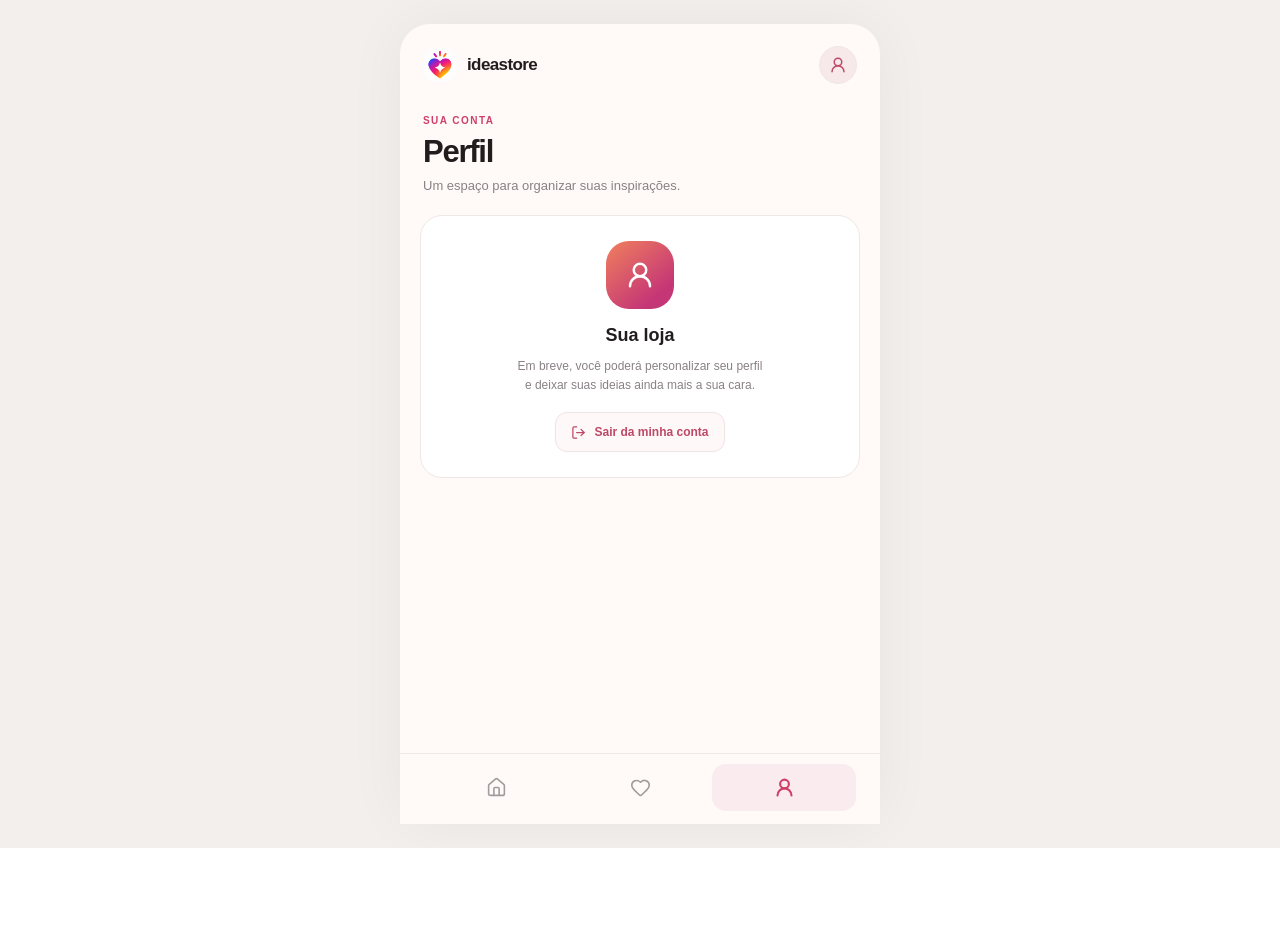
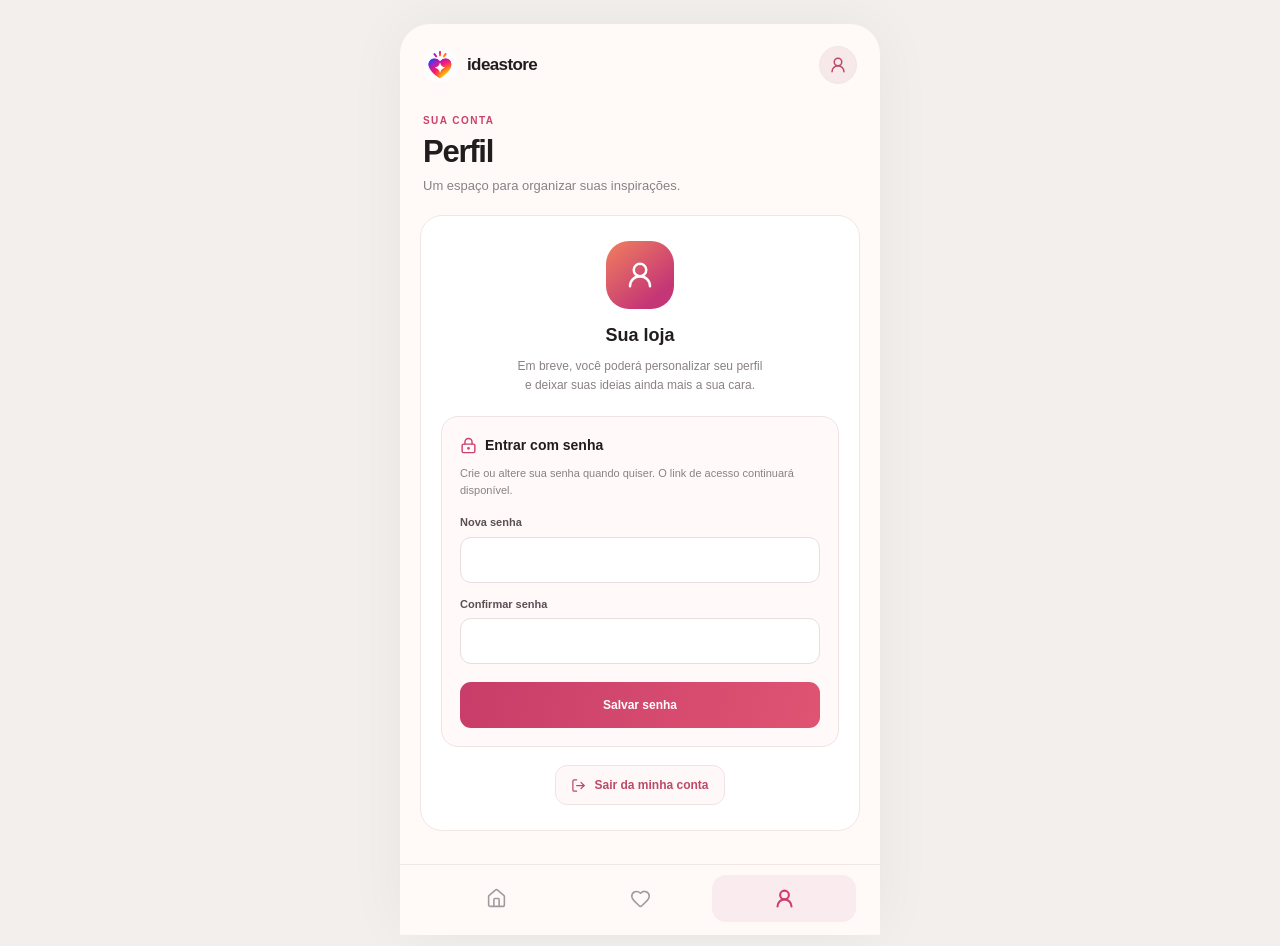
Before and after one commit to couedev/ideiastore, a Next.js app: page /aplicativo in a window 1280 px wide. Both pictures are taken after a click on the button 838 px from the left and 65 px from the top of the page. Shown: the top 946 px of the page. Before the commit the page ends 848 px from the top, so only its background shows below. Built offline with nearby package versions, Linux system fonts and the light colour scheme.

Commit message:
novos ajustes PWA

```diff
--- a/app/aplicativo/page.module.css
+++ b/app/aplicativo/page.module.css
@@ -336,6 +336,19 @@
 
 .profileName { margin: 0; font-size: 18px; font-weight: 750; }
 .profileDescription { max-width: 250px; margin: 8px auto 0; color: var(--muted); font-size: 12px; line-height: 1.55; }
+.passwordPanel { margin-top: 22px; padding: 18px; border: 1px solid #f0e3e5; border-radius: 17px; background: #fffaf9; text-align: left; }
+.passwordPanelHeader { display: flex; align-items: center; gap: 8px; color: var(--accent); }
+.passwordPanelTitle { margin: 0; color: var(--ink); font-size: 14px; font-weight: 750; }
+.passwordPanelText { margin: 9px 0 3px; color: var(--muted); font-size: 11px; line-height: 1.5; }
+.passwordForm { display: flex; flex-direction: column; }
+.passwordLabel { margin: 13px 0 6px; color: #5c5056; font-size: 11px; font-weight: 700; }
+.passwordInput { width: 100%; height: 46px; padding: 0 12px; border: 1px solid #e9dde0; border-radius: 11px; background: #fff; color: var(--ink); font: inherit; font-size: 13px; }
+.passwordInput:focus { border-color: #c93c68; outline: 3px solid #c93c6818; }
+.passwordSubmit { min-height: 46px; margin-top: 18px; border: 0; border-radius: 11px; background: linear-gradient(105deg, #c83d69, #df5472); color: #fff; font: inherit; font-size: 12px; font-weight: 750; cursor: pointer; }
+.passwordSubmit:disabled { opacity: .65; cursor: wait; }
+.passwordError, .passwordSuccess { margin: 12px 0 0; font-size: 11px; line-height: 1.5; }
+.passwordError { color: #ad294e; }
+.passwordSuccess { color: #42753d; }
 .signOutButton { display: inline-flex; min-height: 40px; align-items: center; justify-content: center; gap: 8px; margin-top: 18px; padding: 0 15px; border: 1px solid #f0e3e5; border-radius: 12px; background: #fff8f8; color: #bd4966; font: inherit; font-size: 12px; font-weight: 700; cursor: pointer; }
 .signOutButton:hover { background: #fbecef; }
 
--- a/app/aplicativo/page.tsx
+++ b/app/aplicativo/page.tsx
@@ -16,6 +16,7 @@ import {
 } from "lucide-react";
 import styles from "./page.module.css";
 import { videos } from "./videos";
+import PasswordForm from "./password-form";
 import { signOut } from "../login/actions";
 
 const categorias = ["Todos", "Trends", "Post", "Natal", "Black Friday"] as const;
@@ -126,6 +127,7 @@ export default function AplicativoPage() {
                 <p className={styles.profileDescription}>
                   Em breve, você poderá personalizar seu perfil e deixar suas ideias ainda mais a sua cara.
                 </p>
+                <PasswordForm />
                 <form action={signOut}>
                   <button className={styles.signOutButton} type="submit">
                     <LogOut size={15} /> Sair da minha conta
--- /dev/null
+++ b/app/aplicativo/password-form.tsx
@@ -0,0 +1,65 @@
+"use client";
+
+import { useActionState, useEffect, useRef } from "react";
+import { LockKeyhole } from "lucide-react";
+import { setPassword, type PasswordState } from "../login/actions";
+import styles from "./page.module.css";
+
+const initialState: PasswordState = { status: "idle", message: "" };
+
+export default function PasswordForm() {
+  const [state, formAction, pending] = useActionState(setPassword, initialState);
+  const formRef = useRef<HTMLFormElement>(null);
+
+  useEffect(() => {
+    if (state.status === "success") formRef.current?.reset();
+  }, [state.status]);
+
+  return (
+    <section className={styles.passwordPanel} aria-labelledby="password-title">
+      <div className={styles.passwordPanelHeader}>
+        <LockKeyhole size={17} aria-hidden="true" />
+        <h3 id="password-title" className={styles.passwordPanelTitle}>Entrar com senha</h3>
+      </div>
+      <p className={styles.passwordPanelText}>
+        Crie ou altere sua senha quando quiser. O link de acesso continuará disponível.
+      </p>
+
+      <form ref={formRef} action={formAction} className={styles.passwordForm}>
+        <label className={styles.passwordLabel} htmlFor="new-password">Nova senha</label>
+        <input
+          className={styles.passwordInput}
+          id="new-password"
+          name="password"
+          type="password"
+          autoComplete="new-password"
+          minLength={8}
+          maxLength={128}
+          required
+        />
+        <label className={styles.passwordLabel} htmlFor="confirm-password">Confirmar senha</label>
+        <input
+          className={styles.passwordInput}
+          id="confirm-password"
+          name="confirmation"
+          type="password"
+          autoComplete="new-password"
+          minLength={8}
+          maxLength={128}
+          required
+        />
+        {state.message && (
+          <p
+            className={state.status === "success" ? styles.passwordSuccess : styles.passwordError}
+            role={state.status === "error" ? "alert" : "status"}
+          >
+            {state.message}
+          </p>
+        )}
+        <button className={styles.passwordSubmit} type="submit" disabled={pending}>
+          {pending ? "Salvando..." : "Salvar senha"}
+        </button>
+      </form>
+    </section>
+  );
+}
--- /dev/null
+++ b/app/installed-pwa-entry.tsx
@@ -0,0 +1,13 @@
+"use client";
+
+import { useEffect } from "react";
+
+export default function InstalledPwaEntry() {
+  useEffect(() => {
+    const standalone = window.matchMedia("(display-mode: standalone)").matches
+      || (navigator as Navigator & { standalone?: boolean }).standalone === true;
+    if (standalone) window.location.replace("/aplicativo");
+  }, []);
+
+  return null;
+}
--- a/app/login/actions.ts
+++ b/app/login/actions.ts
@@ -2,8 +2,10 @@
 
 import { cookies } from "next/headers";
 import { redirect } from "next/navigation";
+import { hasPaidPurchase } from "../../lib/supabase-admin";
 
 export type LoginState = { error: string };
+export type PasswordState = { status: "idle" | "error" | "success"; message: string };
 
 const sessionCookieOptions = {
   httpOnly: true,
@@ -84,3 +86,64 @@ export async function signOut() {
   cookieStore.delete("ideastore-refresh-token");
   redirect("/login");
 }
+
+export async function setPassword(
+  _previousState: PasswordState,
+  formData: FormData,
+): Promise<PasswordState> {
+  const password = String(formData.get("password") ?? "");
+  const confirmation = String(formData.get("confirmation") ?? "");
+
+  if (password.length < 8 || password.length > 128) {
+    return { status: "error", message: "A senha deve ter entre 8 e 128 caracteres." };
+  }
+  if (password !== confirmation) {
+    return { status: "error", message: "As senhas não coincidem." };
+  }
+
+  const accessToken = (await cookies()).get("ideastore-access-token")?.value;
+  const url = process.env.NEXT_PUBLIC_SUPABASE_URL?.replace(/\/$/, "");
+  const publishableKey = process.env.NEXT_PUBLIC_SUPABASE_PUBLISHABLE_KEY;
+  if (!accessToken || !url || !publishableKey) {
+    return { status: "error", message: "Sua sessão expirou. Entre novamente para definir a senha." };
+  }
+
+  const headers = {
+    apikey: publishableKey,
+    Authorization: `Bearer ${accessToken}`,
+  };
+
+  try {
+    const userResponse = await fetch(`${url}/auth/v1/user`, {
+      headers,
+      cache: "no-store",
+    });
+    const user = await userResponse.json().catch(() => null);
+    if (!userResponse.ok || typeof user?.id !== "string") {
+      return { status: "error", message: "Sua sessão expirou. Entre novamente para definir a senha." };
+    }
+
+    if (!(await hasPaidPurchase(user.id))) {
+      return { status: "error", message: "Não encontramos uma compra aprovada para esta conta." };
+    }
+
+    const updateResponse = await fetch(`${url}/auth/v1/user`, {
+      method: "PUT",
+      headers: { ...headers, "Content-Type": "application/json" },
+      body: JSON.stringify({ password }),
+      cache: "no-store",
+    });
+
+    if (!updateResponse.ok) {
+      const result = await updateResponse.json().catch(() => null);
+      if (result?.code === "reauthentication_needed") {
+        return { status: "error", message: "Entre novamente com um link de acesso recente e tente definir a senha." };
+      }
+      return { status: "error", message: "O Supabase recusou essa senha. Escolha uma senha mais forte e tente novamente." };
+    }
+
+    return { status: "success", message: "Senha salva. Agora você pode entrar com e-mail e senha ou com um link de acesso." };
+  } catch {
+    return { status: "error", message: "Não foi possível salvar a senha agora. Tente novamente." };
+  }
+}
--- a/app/login/page.module.css
+++ b/app/login/page.module.css
@@ -67,7 +67,6 @@
 .revealButton { display: grid; width: 46px; height: 48px; flex: none; place-items: center; border: 0; background: transparent; color: #a99da3; cursor: pointer; }
 .error { margin: 12px 2px 0; color: #ad294e; font-size: 12px; line-height: 1.45; }
 .accessNotice { margin: 0 0 16px; padding: 12px 14px; border: 1px solid #f1d8df; border-radius: 13px; background: #fff1f3; color: #9d3755; font-size: 12px; line-height: 1.5; }
-.successNotice { margin: 0 0 16px; padding: 12px 14px; border: 1px solid #d9ead7; border-radius: 13px; background: #f1fbef; color: #42753d; font-size: 12px; line-height: 1.5; }
 .submit { display: flex; min-height: 54px; align-items: center; justify-content: center; gap: 11px; margin-top: 23px; border: 0; border-radius: 16px; background: linear-gradient(105deg, #c83d69, #df5472); box-shadow: 0 10px 20px #c93c6829; color: white; font: inherit; font-size: 13px; font-weight: 750; cursor: pointer; transition: transform 160ms ease, box-shadow 160ms ease, opacity 160ms ease; }
 .submit:hover { transform: translateY(-1px); box-shadow: 0 13px 25px #c93c6838; }
 .submit:disabled { cursor: wait; opacity: .75; }
--- a/app/login/page.tsx
+++ b/app/login/page.tsx
@@ -13,9 +13,9 @@ export const metadata: Metadata = {
 export default async function LoginPage({
   searchParams,
 }: {
-  searchParams: Promise<{ acesso?: string; ativado?: string }>;
+  searchParams: Promise<{ acesso?: string }>;
 }) {
-  const { acesso, ativado } = await searchParams;
+  const { acesso } = await searchParams;
 
   return (
     <main className={styles.screen}>
@@ -66,11 +66,6 @@ export default async function LoginPage({
               Não conseguimos validar seu acesso agora. Aguarde um momento e tente novamente.
             </p>
           )}
-          {ativado === "1" && (
-            <p className={styles.successNotice} role="status">
-              Conta ativada! Agora entre com seu e-mail e a senha que você criou.
-            </p>
-          )}
 
           <LoginForm />
 
--- a/app/manifest.ts
+++ b/app/manifest.ts
@@ -5,7 +5,8 @@ export default function manifest(): MetadataRoute.Manifest {
     name: "Ideias Store",
     short_name: "Ideias Store",
     description: "Ideias de conteúdo para sua loja.",
-    start_url: "/",
+    id: "/",
+    start_url: "/aplicativo",
     scope: "/",
     display: "standalone",
     background_color: "#ffffff",
--- a/app/page.tsx
+++ b/app/page.tsx
@@ -1,8 +1,10 @@
 import Image from "next/image";
+import InstalledPwaEntry from "./installed-pwa-entry";
 
 export default function Home() {
   return (
     <div className="flex flex-col flex-1 items-center justify-center bg-zinc-50 font-sans dark:bg-black">
+      <InstalledPwaEntry />
       <main className="flex flex-1 w-full max-w-3xl flex-col items-center justify-between py-32 px-16 bg-white dark:bg-black sm:items-start">
         <Image
           className="dark:invert h-5 w-[100px]"
```
